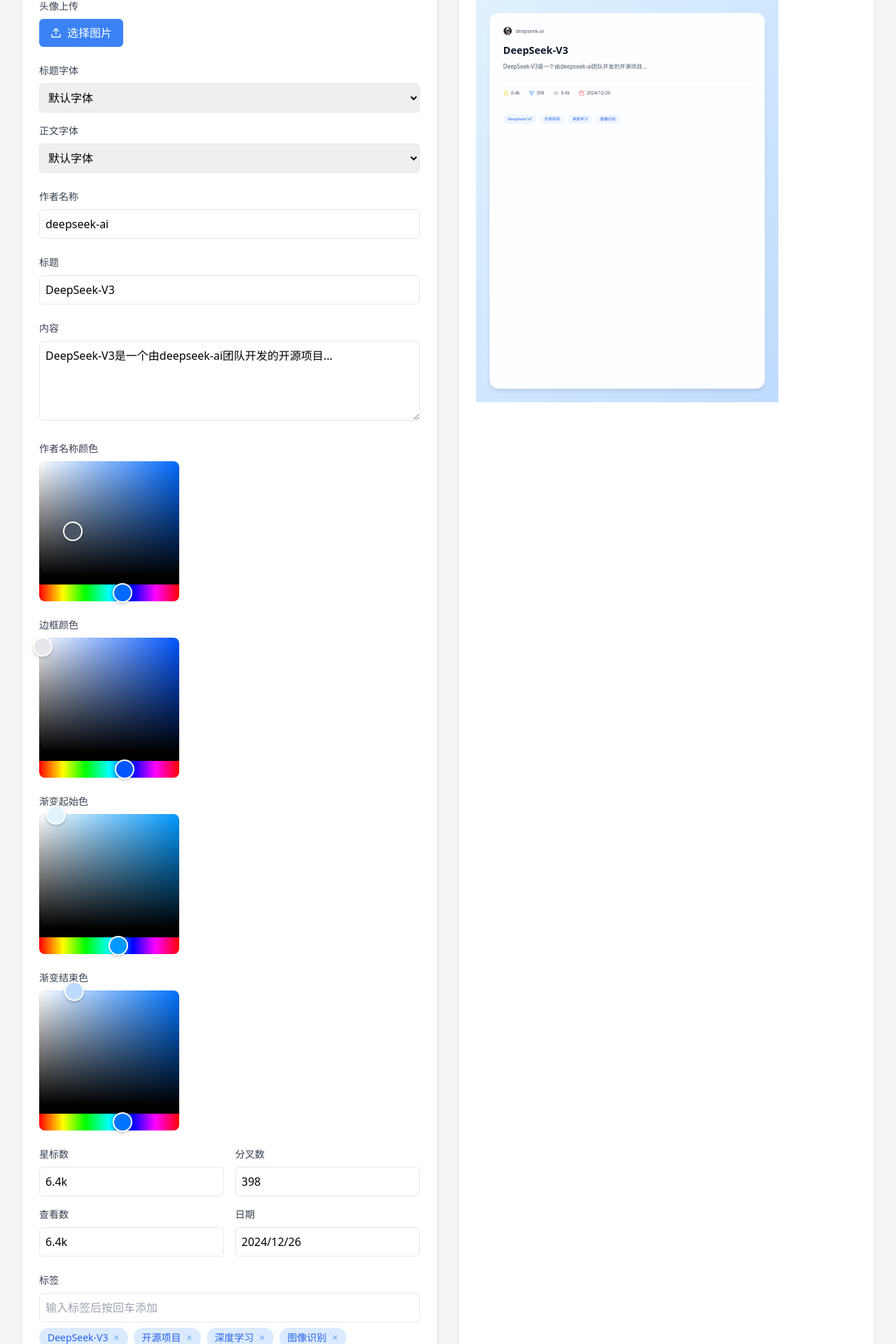
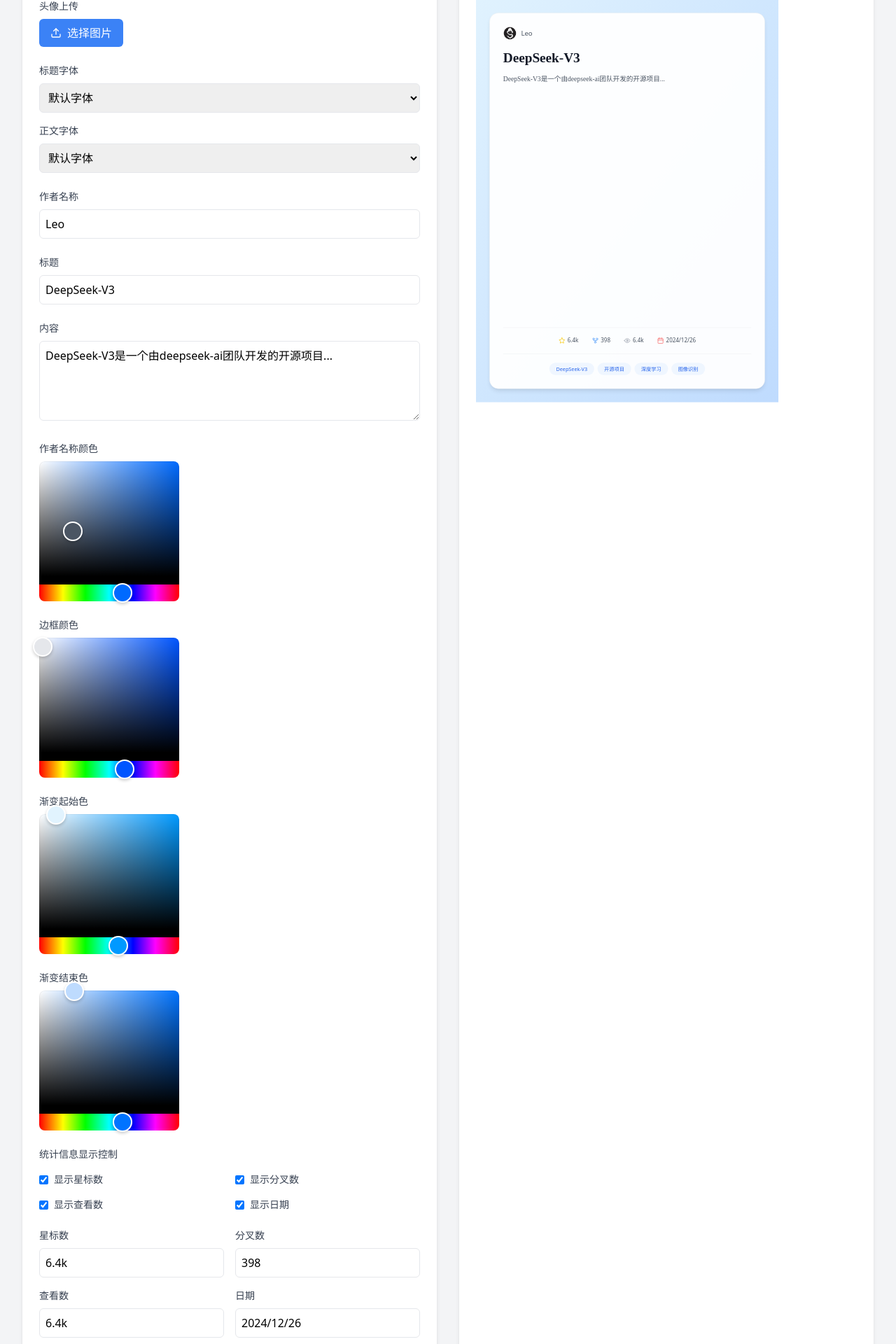
Before and after one commit to dragonlau0924/share-as-card, a React (Vite) app: page / in a window 1280 px wide. Shown: the part 177-2097 px from the top of the page at 70% size. Built offline with nearby package versions, Linux system fonts and the light colour scheme.

Commit message:
更改文本布局

```diff
--- a/src/components/CardEditor.tsx
+++ b/src/components/CardEditor.tsx
@@ -8,11 +8,11 @@ import { FontSelect } from './FontSelect';
 
 export const CardEditor = () => {
   const [title, setTitle] = useState('DeepSeek-V3');
-  const [titleFont, setTitleFont] = useState('');
-  const [contentFont, setContentFont] = useState('');
+  const [titleFont, setTitleFont] = useState('Nunito Black');
+  const [contentFont, setContentFont] = useState('LXGWWenKai');
   const [content, setContent] = useState('DeepSeek-V3是一个由deepseek-ai团队开发的开源项目...');
   const [avatar, setAvatar] = useState('');
-  const [authorName, setAuthorName] = useState('deepseek-ai');
+  const [authorName, setAuthorName] = useState('Leo');
   const [nameColor, setNameColor] = useState('#4B5563');
   const [frameColor, setFrameColor] = useState('#E5E7EB');
   const [gradientStart, setGradientStart] = useState('#e0f2fe');
@@ -23,6 +23,11 @@ export const CardEditor = () => {
   const [date, setDate] = useState('2024/12/26');
   const [tags, setTags] = useState(['DeepSeek-V3', '开源项目', '深度学习', '图像识别']);
   const [newTag, setNewTag] = useState('');
+  const [showStars, setShowStars] = useState(true);
+  const [showForks, setShowForks] = useState(true);
+  const [showViews, setShowViews] = useState(true);
+  const [showDate, setShowDate] = useState(true);
+  const [showTags, setShowTags] = useState(true);
 
   const handleAvatarChange = useCallback((file: File) => {
     const reader = new FileReader();
@@ -132,7 +137,52 @@ export const CardEditor = () => {
           />
 
           {/* Stats */}
+          <div className="space-y-4">
+            <div className="flex items-center justify-between">
+              <h3 className="text-sm font-medium text-gray-700">统计信息显示控制</h3>
+            </div>
             <div className="grid grid-cols-2 gap-4">
+              <label className="flex items-center space-x-2">
+                <input
+                  type="checkbox"
+                  checked={showStars}
+                  onChange={(e) => setShowStars(e.target.checked)}
+                  className="rounded text-blue-600"
+                />
+                <span className="text-sm text-gray-700">显示星标数</span>
+              </label>
+              <label className="flex items-center space-x-2">
+                <input
+                  type="checkbox"
+                  checked={showForks}
+                  onChange={(e) => setShowForks(e.target.checked)}
+                  className="rounded text-blue-600"
+                />
+                <span className="text-sm text-gray-700">显示分叉数</span>
+              </label>
+              <label className="flex items-center space-x-2">
+                <input
+                  type="checkbox"
+                  checked={showViews}
+                  onChange={(e) => setShowViews(e.target.checked)}
+                  className="rounded text-blue-600"
+                />
+                <span className="text-sm text-gray-700">显示查看数</span>
+              </label>
+              <label className="flex items-center space-x-2">
+                <input
+                  type="checkbox"
+                  checked={showDate}
+                  onChange={(e) => setShowDate(e.target.checked)}
+                  className="rounded text-blue-600"
+                />
+                <span className="text-sm text-gray-700">显示日期</span>
+              </label>
+            </div>
+          </div>
+
+          <div className="grid grid-cols-2 gap-4">
+            {showStars && (
               <div>
                 <label className="block text-sm font-medium text-gray-700 mb-2">
                   星标数
@@ -144,7 +194,9 @@ export const CardEditor = () => {
                   className="w-full p-2 border rounded-md"
                 />
               </div>
+            )}
 
+            {showForks && (
               <div>
                 <label className="block text-sm font-medium text-gray-700 mb-2">
                   分叉数
@@ -156,7 +208,9 @@ export const CardEditor = () => {
                   className="w-full p-2 border rounded-md"
                 />
               </div>
+            )}
 
+            {showViews && (
               <div>
                 <label className="block text-sm font-medium text-gray-700 mb-2">
                   查看数
@@ -168,7 +222,9 @@ export const CardEditor = () => {
                   className="w-full p-2 border rounded-md"
                 />
               </div>
+            )}
 
+            {showDate && (
               <div>
                 <label className="block text-sm font-medium text-gray-700 mb-2">
                   日期
@@ -180,13 +236,25 @@ export const CardEditor = () => {
                   className="w-full p-2 border rounded-md"
                 />
               </div>
+            )}
           </div>
 
-          {/* Tags */}
+          {/* Tags Control */}
+          <div className="space-y-4">
+            <div className="flex items-center justify-between">
+              <h3 className="text-sm font-medium text-gray-700">标签显示控制</h3>
+              <label className="flex items-center space-x-2">
+                <input
+                  type="checkbox"
+                  checked={showTags}
+                  onChange={(e) => setShowTags(e.target.checked)}
+                  className="rounded text-blue-600"
+                />
+                <span className="text-sm text-gray-700">显示标签</span>
+              </label>
+            </div>
+            {showTags && (
               <div>
-            <label className="block text-sm font-medium text-gray-700 mb-2">
-              标签
-            </label>
                 <input
                   type="text"
                   value={newTag}
@@ -211,6 +279,8 @@ export const CardEditor = () => {
                     </span>
                   ))}
                 </div>
+              </div>
+            )}
           </div>
 
           {/* Download Button */}
@@ -244,6 +314,11 @@ export const CardEditor = () => {
                 tags={tags}
                 titleFont={titleFont}
                 contentFont={contentFont}
+                showStars={showStars}
+                showForks={showForks}
+                showViews={showViews}
+                showDate={showDate}
+                showTags={showTags}
               />
             </div>
           </div>
--- a/src/components/CardPreview.tsx
+++ b/src/components/CardPreview.tsx
@@ -18,6 +18,11 @@ interface CardPreviewProps {
   tags: string[];
   titleFont: string;
   contentFont: string;
+  showStars?: boolean;
+  showForks?: boolean;
+  showViews?: boolean;
+  showDate?: boolean;
+  showTags?: boolean;
 }
 
 export const CardPreview: React.FC<CardPreviewProps> = ({
@@ -35,7 +40,12 @@ export const CardPreview: React.FC<CardPreviewProps> = ({
   date,
   tags,
   titleFont,
-  contentFont
+  contentFont,
+  showStars = true,
+  showForks = true,
+  showViews = true,
+  showDate = true,
+  showTags = true,
 }) => {
   return (
     <div
@@ -44,30 +54,31 @@ export const CardPreview: React.FC<CardPreviewProps> = ({
         background: `linear-gradient(to bottom right, ${gradientStart}, ${gradientEnd})`
       }}
     >
-      {/* Content container with white background */}
       <div
-        className="w-full h-full rounded-[32px] bg-white/95 shadow-lg p-12"
+        className="w-full h-full rounded-[32px] bg-white/95 shadow-lg p-12 flex flex-col"
         style={{ borderColor: frameColor, borderWidth: '1px' }}
       >
         {/* Header with avatar and author */}
-        <div className="flex items-center space-x-3 mb-8">
+        <div className="flex items-center space-x-4 mb-10">
           <img
             src={avatar || '/default-avatar.png'}
             alt="Avatar"
-            className="w-8 h-8 rounded-full object-cover bg-gray-100"
+            className="w-12 h-12 rounded-full object-cover bg-gray-100"
             onError={(e) => {
               const img = e.target as HTMLImageElement;
               img.src = '/default-avatar.png';
             }}
           />
-          <span style={{ color: nameColor }} className="text-lg font-medium">
+          <span style={{ color: nameColor }} className="text-2xl font-medium">
             {authorName}
           </span>
         </div>
 
+        {/* Main Content Area */}
+        <div className="flex-grow overflow-auto mb-8">
           {/* Title */}
           <h2
-          className="text-4xl font-bold mb-6 text-gray-900"
+            className="text-5xl font-bold mb-8 text-gray-900"
             style={{ fontFamily: titleFont || 'inherit' }}
           >
             {title}
@@ -75,28 +86,42 @@ export const CardPreview: React.FC<CardPreviewProps> = ({
 
           {/* Content */}
           <p
-          className="text-xl leading-relaxed mb-auto text-gray-600 whitespace-pre-wrap"
+            className="text-2xl leading-relaxed text-gray-600 whitespace-pre-wrap"
             style={{ fontFamily: contentFont || 'inherit' }}
           >
             {content}
           </p>
+        </div>
 
+        {/* Footer Area - Fixed at bottom */}
+        <div className="mt-auto">
           {/* Divider */}
-        <div className="w-full h-[1px] bg-gray-200 my-8"></div>
+          <div className="w-full h-[1px] bg-gray-200 mb-8"></div>
 
           {/* Stats */}
+          {(showStars || showForks || showViews || showDate) && (
+            <div className="mb-8">
               <CardStats
                 stars={stars}
                 forks={forks}
                 views={views}
                 date={date}
+                showStars={showStars}
+                showForks={showForks}
+                showViews={showViews}
+                showDate={showDate}
               />
-
-        {/* Divider */}
-        <div className="w-full h-[1px] bg-gray-200 my-8"></div>
+            </div>
+          )}
 
           {/* Tags */}
+          {showTags && tags.length > 0 && (
+            <>
+              <div className="w-full h-[1px] bg-gray-200 mb-8"></div>
               <CardTags tags={tags} />
+            </>
+          )}
+        </div>
       </div>
     </div>
   );
--- a/src/components/CardStats.tsx
+++ b/src/components/CardStats.tsx
@@ -6,32 +6,52 @@ interface CardStatsProps {
   forks: string;
   views: string;
   date: string;
+  showStars?: boolean;
+  showForks?: boolean;
+  showViews?: boolean;
+  showDate?: boolean;
 }
 
 export const CardStats: React.FC<CardStatsProps> = ({
   stars,
   forks,
   views,
-  date
+  date,
+  showStars = true,
+  showForks = true,
+  showViews = true,
+  showDate = true,
 }) => {
+  const visibleStats = [
+    showStars && (
+      <div key="stars" className="flex items-center space-x-2">
+        <Star className="w-6 h-6 text-yellow-400" />
+        <span className="text-xl text-gray-600">{stars}</span>
+      </div>
+    ),
+    showForks && (
+      <div key="forks" className="flex items-center space-x-2">
+        <GitFork className="w-6 h-6 text-blue-400" />
+        <span className="text-xl text-gray-600">{forks}</span>
+      </div>
+    ),
+    showViews && (
+      <div key="views" className="flex items-center space-x-2">
+        <Eye className="w-6 h-6 text-gray-400" />
+        <span className="text-xl text-gray-600">{views}</span>
+      </div>
+    ),
+    showDate && (
+      <div key="date" className="flex items-center space-x-2">
+        <Calendar className="w-6 h-6 text-red-400" />
+        <span className="text-xl text-gray-600">{date}</span>
+      </div>
+    ),
+  ].filter(Boolean);
+
   return (
-    <div className="flex items-center space-x-8">
-      <div className="flex items-center space-x-2">
-        <Star className="w-5 h-5 text-yellow-400" />
-        <span className="text-gray-600">{stars}</span>
-      </div>
-      <div className="flex items-center space-x-2">
-        <GitFork className="w-5 h-5 text-blue-400" />
-        <span className="text-gray-600">{forks}</span>
-      </div>
-      <div className="flex items-center space-x-2">
-        <Eye className="w-5 h-5 text-gray-400" />
-        <span className="text-gray-600">{views}</span>
-      </div>
-      <div className="flex items-center space-x-2">
-        <Calendar className="w-5 h-5 text-red-400" />
-        <span className="text-gray-600">{date}</span>
-      </div>
+    <div className="flex items-center justify-center space-x-12">
+      {visibleStats}
     </div>
   );
 };
--- a/src/components/CardTags.tsx
+++ b/src/components/CardTags.tsx
@@ -6,11 +6,11 @@ interface CardTagsProps {
 
 export const CardTags: React.FC<CardTagsProps> = ({ tags }) => {
   return (
-    <div className="flex flex-wrap gap-3">
+    <div className="flex flex-wrap gap-3 justify-center">
       {tags.map((tag, index) => (
         <span
           key={index}
-          className="px-4 py-1.5 rounded-full bg-blue-50 text-blue-600 text-sm font-medium"
+          className="px-6 py-2 rounded-full bg-blue-50 text-blue-600 text-lg font-medium"
         >
           {tag}
         </span>
```
Lines whose indentation alone changed are shown as unchanged.
